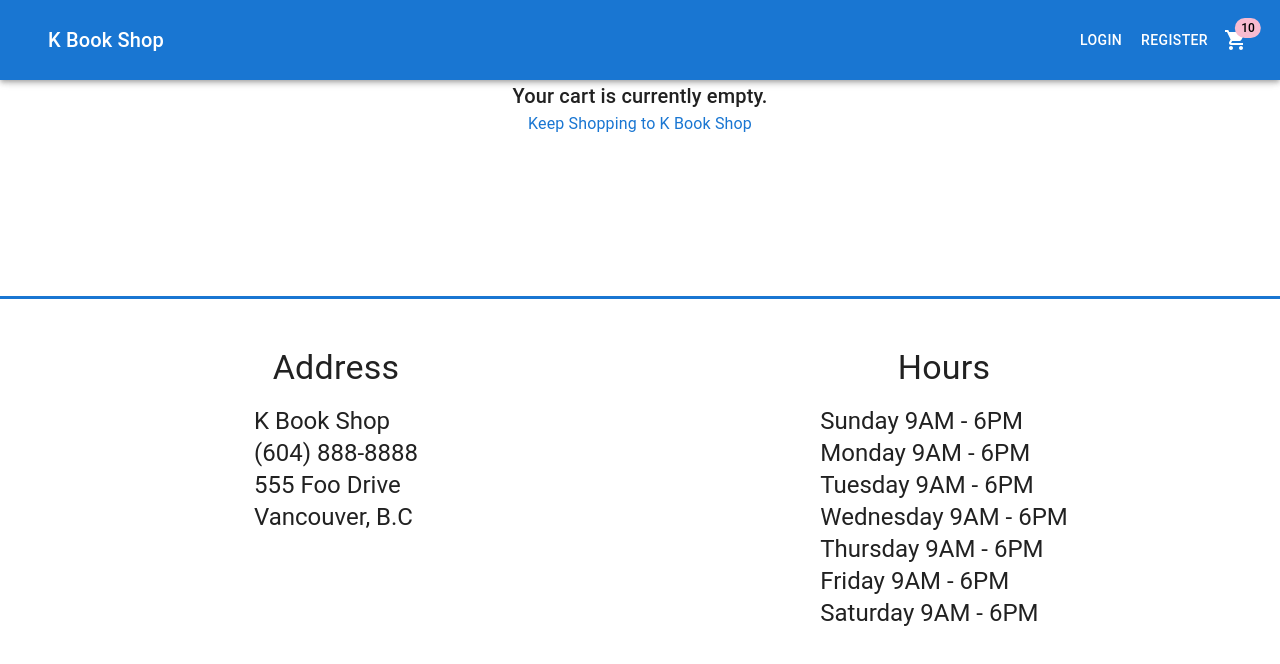
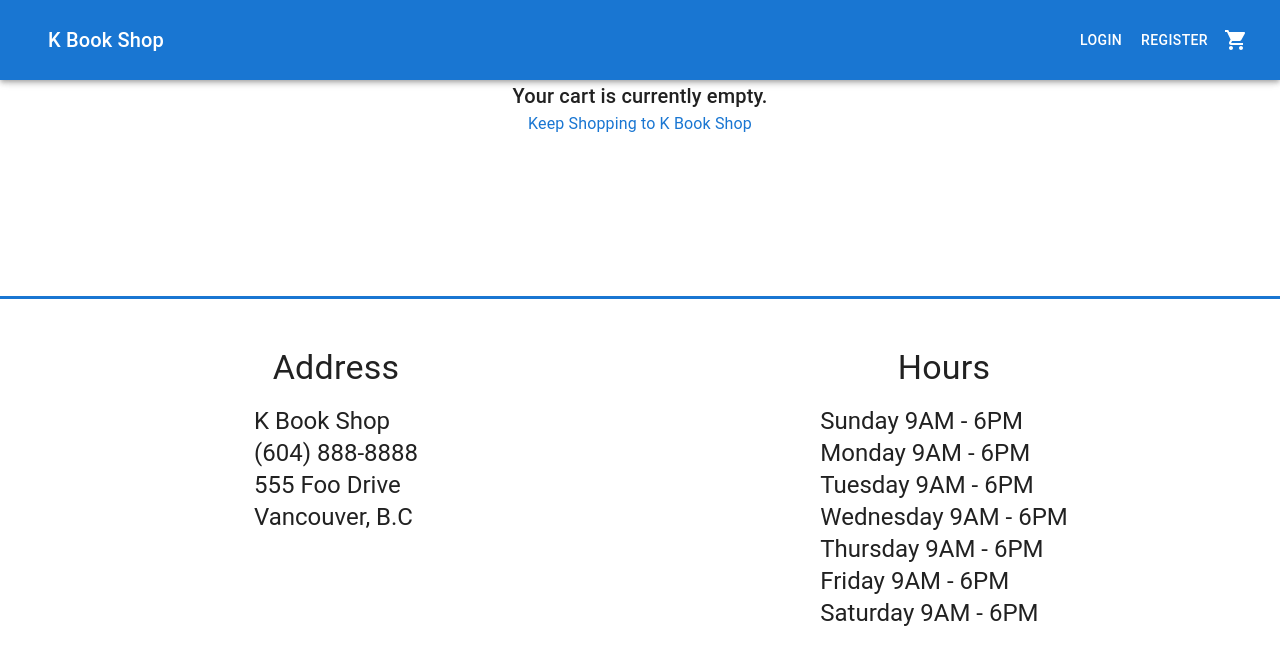
Before and after one commit to kanemds/MERN-E-commerce-project, a React (Create React App) app in the folder client/: page /carts in a window 1280 px wide. Shown: the top 664 px of the page. Built offline with nearby package versions, Linux system fonts and the light colour scheme; no server answers.

Commit message:
edit cart button, and also navbar cart icon will show quantity when item(s) are added

```diff
--- a/client/src/app/api/apiSlice.js
+++ b/client/src/app/api/apiSlice.js
@@ -45,6 +45,6 @@ const baseQueryWithReauth = async (args, api, extraOptions) => {
 export const apiSlice = createApi({
   // baseQuery: fetchBaseQuery({ baseUrl: '/' }),
   baseQuery: baseQueryWithReauth,
-  tagTypes: ['Note', 'User', 'Book', 'Customer'],
+  tagTypes: ['Note', 'User', 'Book', 'Cart'],
   endpoints: builder => ({})
 })
--- a/client/src/components/Navbar.js
+++ b/client/src/components/Navbar.js
@@ -1,7 +1,7 @@
-import React, { useEffect } from 'react'
+import React, { useEffect, useState } from 'react'
 import AppBar from '@mui/material/AppBar'
 import { Box, Toolbar, Typography, Button, Link, IconButton, Badge } from '@mui/material'
-import { pink, blue, orange } from '@mui/material/colors'
+import { pink, blue, orange, red } from '@mui/material/colors'
 import { styled } from '@mui/material/styles'
 // icons
 import NoteAddIcon from '@mui/icons-material/NoteAdd'
@@ -15,6 +15,7 @@ import ShoppingCartIcon from '@mui/icons-material/ShoppingCart'
 import LoadingMessage from './LoadingMessage'
 import { useNavigate, useLocation, Link as RouterLink } from 'react-router-dom'
 import { useUserLogoutMutation } from '../pages/auth/authApiSlice'
+import { useGetCartsQuery } from '../pages/cart/cartApiSlice'
 import useAuth from '../hooks/useAuth'
 
 
@@ -26,8 +27,9 @@ const BOOKS_REGEX = /^\/dash\/books(\/)?$/
 
 const ColorBadge = styled(Badge)(({ theme }) => ({
   "& .MuiBadge-badge": {
-    color: "black",
-    backgroundColor: pink[100]
+    color: "white",
+    backgroundColor: pink[500
+    ]
   }
 
 }))
@@ -39,6 +41,34 @@ const Navbar = () => {
   const navigate = useNavigate()
   const { pathname } = useLocation()
 
+  const [cartId, setCartId] = useState(localStorage.getItem('BookShopCartId') || null)
+
+
+
+  const {
+    data: carts,
+    isSuccess: isCartsSuccess
+  } = useGetCartsQuery()
+
+
+  useEffect(() => {
+    if (isCartsSuccess) {
+      setCartId(localStorage.getItem('BookShopCartId'))
+    }
+  }, [carts])
+
+
+  const { cart } = useGetCartsQuery('cartsList', {
+    selectFromResult: ({ data }) => ({
+      cart: data?.entities[cartId]
+    })
+  })
+
+  console.log(cart)
+
+
+
+  const quantity = cart ? cart?.totalproducts : 0
 
   const [userLogut, {
     isLoading,
@@ -154,7 +184,7 @@ const Navbar = () => {
           <Button color="inherit" onClick={() => navigate('/login')}>Login</Button>
           <Button color="inherit" onClick={() => navigate('/register')}>Register</Button>
           <IconButton onClick={() => navigate('/carts')}>
-            <ColorBadge badgeContent={10} sx={{ color: "#f06292" }}>
+            <ColorBadge badgeContent={quantity}>
               <ShoppingCartIcon sx={{ color: 'white' }} />
             </ColorBadge>
           </IconButton>
--- a/client/src/pages/cart/ShoppingCart.js
+++ b/client/src/pages/cart/ShoppingCart.js
@@ -5,7 +5,7 @@ import LoadingMessage from '../../components/LoadingMessage'
 import { useGetCartsQuery } from './cartApiSlice'
 import CartList from './CartList'
 import { styled } from '@mui/material/styles'
-import { grey, red } from '@mui/material/colors'
+import { grey, red, pink } from '@mui/material/colors'
 
 
 
@@ -20,22 +20,25 @@ const KEEPSHOPPING = styled(Button)(({ theme }) => ({
 }))
 
 const CHECKOUT = styled(Button)(({ theme }) => ({
-  color: theme.palette.getContrastText(red[500
+  color: theme.palette.getContrastText(pink[500
   ]),
-  backgroundColor: red[500],
+  backgroundColor: pink[500],
   '&:hover': {
-    backgroundColor: red[700],
-    border: '1px #d32f2f solid'
+    backgroundColor: pink[600
+    ],
+    border: '1px #d81b60 solid'
   },
-  border: '1px #f44336 solid',
+  border: '1px #e91e63 solid',
 }))
 
 
 const ShoppingCart = () => {
 
+  const navigate = useNavigate()
+
   const [cartId, setCartId] = useState(localStorage.getItem('BookShopCartId') || null)
 
-  console.log(cartId)
+
 
   const { cart } = useGetCartsQuery('cartsList', {
     selectFromResult: ({ data }) => ({
@@ -108,7 +111,7 @@ const ShoppingCart = () => {
 
               <Box sx={{ display: 'flex', flexDirection: 'column', mt: 4 }}>
                 <CHECKOUT variant='contained'>CHECKOUT</CHECKOUT>
-                <KEEPSHOPPING variant='contained' sx={{ mt: 2 }}>COUTINUE SHOPPING</KEEPSHOPPING>
+                <KEEPSHOPPING variant='contained' sx={{ mt: 2 }} onClick={() => navigate('/')}>COUTINUE SHOPPING</KEEPSHOPPING>
               </Box>
             </Box>
           </Box>
--- a/client/src/pages/cart/cartApiSlice.js
+++ b/client/src/pages/cart/cartApiSlice.js
@@ -1,5 +1,6 @@
 import { createEntityAdapter, createSelector } from "@reduxjs/toolkit"
 import { apiSlice } from "../../app/api/apiSlice"
+import { selectBooksResult } from "../books/booksApiSlice"
 
 const cartAdapter = createEntityAdapter({})
 
@@ -44,3 +45,14 @@ export const cartsApiSlice = apiSlice.injectEndpoints({
 })
 
 export const { useGetCartsQuery, useAddNewCartMutation } = cartsApiSlice
+
+export const selectCartsResult = cartsApiSlice.endpoints.getCarts.select()
+
+const selectCartsData = createSelector(
+  selectBooksResult,
+  state => state.data
+)
+
+export const {
+  selectById: selectCartById,
+} = cartAdapter.getSelectors(state => selectCartsData(state) ?? initialState)
--- a/client/src/pages/products/Product.js
+++ b/client/src/pages/products/Product.js
@@ -79,11 +79,8 @@ const Product = () => {
 
   useEffect(() => {
     if (productIsSuccess) {
-      console.log(productId)
       addNewCart({ id: bookShopCartId, user: username, productId, totalprice: quantity * book.price, totalproducts: quantity })
     }
-
-
   }, [productIsSuccess])
 
   useEffect(() => {
@@ -226,7 +223,8 @@ const Product = () => {
                         </Box>
                         <Box sx={{ mt: 2, display: 'flex', justifyContent: 'space-between' }}>
                           <Button variant='contained' sx={{ width: 200 }} onClick={() => navigate('/carts')} >View Cart</Button>
-                          <ColorButton variant='outlined' sx={{ width: 200 }} onClick={handleClose}>Continue Shopping</ColorButton>                       </Box>
+                          <ColorButton variant='outlined' sx={{ width: 200 }} onClick={handleClose}>Continue Shopping</ColorButton>
+                        </Box>
                       </Box>
                     }
                   </Box>
```
